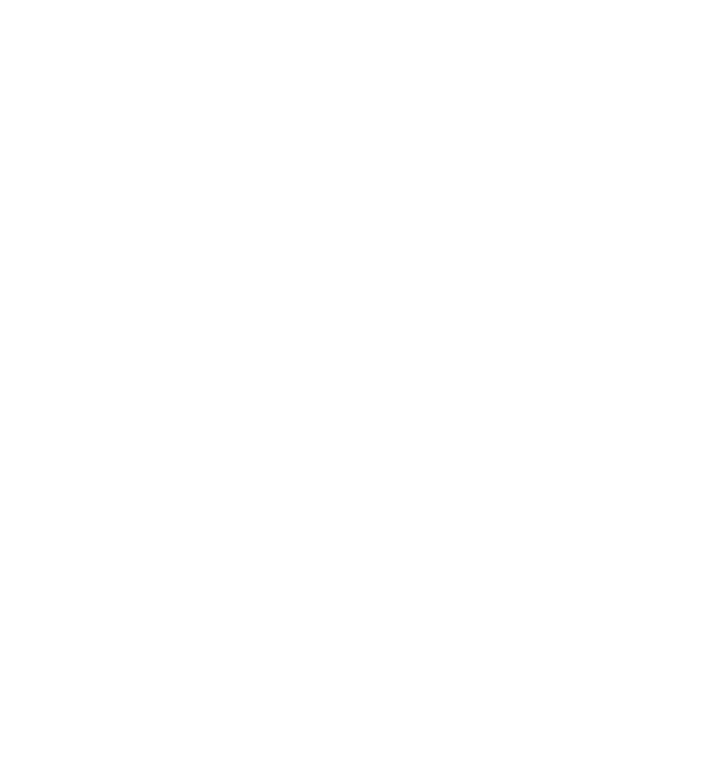
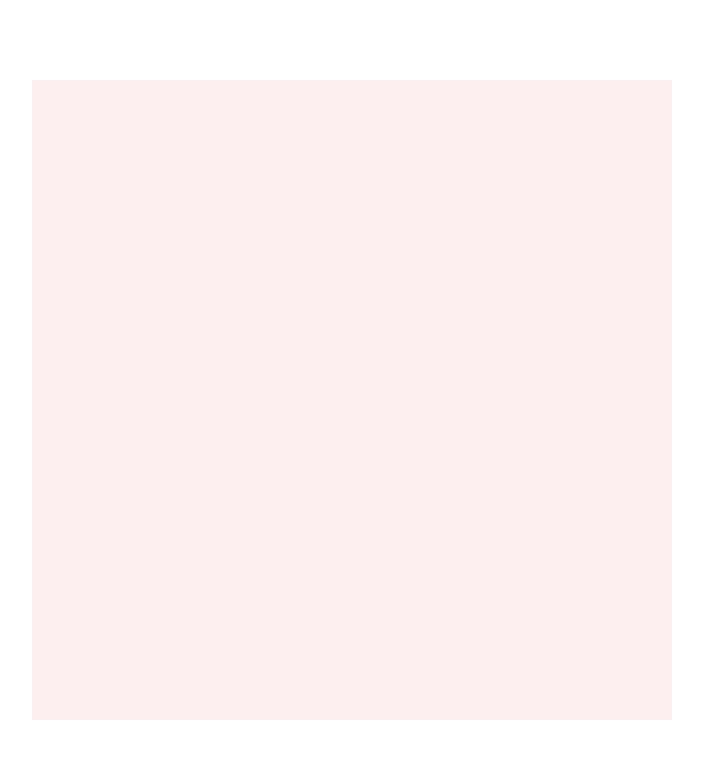
Before and after one commit to skmmks/turkey_2021, a plain HTML site: page index.html in a window 1280 px wide. Shown: the whole page, without its empty margins (288-991 px from the left). Drawn offline with Linux system fonts and the light colour scheme.

Commit message:
add cartoon styling

```diff
--- a/index.html
+++ b/index.html
@@ -8,6 +8,8 @@
     <title>Document</title>
   </head>
   <body>
-    <div class="cartoon"></div>
+    <div class="cartoon">
+      <div class="body"></div>
+    </div>
   </body>
 </html>
--- a/styles.css
+++ b/styles.css
@@ -0,0 +1,14 @@
+html,
+body {
+  overflow: hidden;
+}
+
+.cartoon {
+  width: 80vmin;
+  height: 80vmin;
+  background: #fee;
+  position: absolute;
+  top: 50%;
+  left: 50%;
+  transform: translate(-50%, -50%);
+}
```
